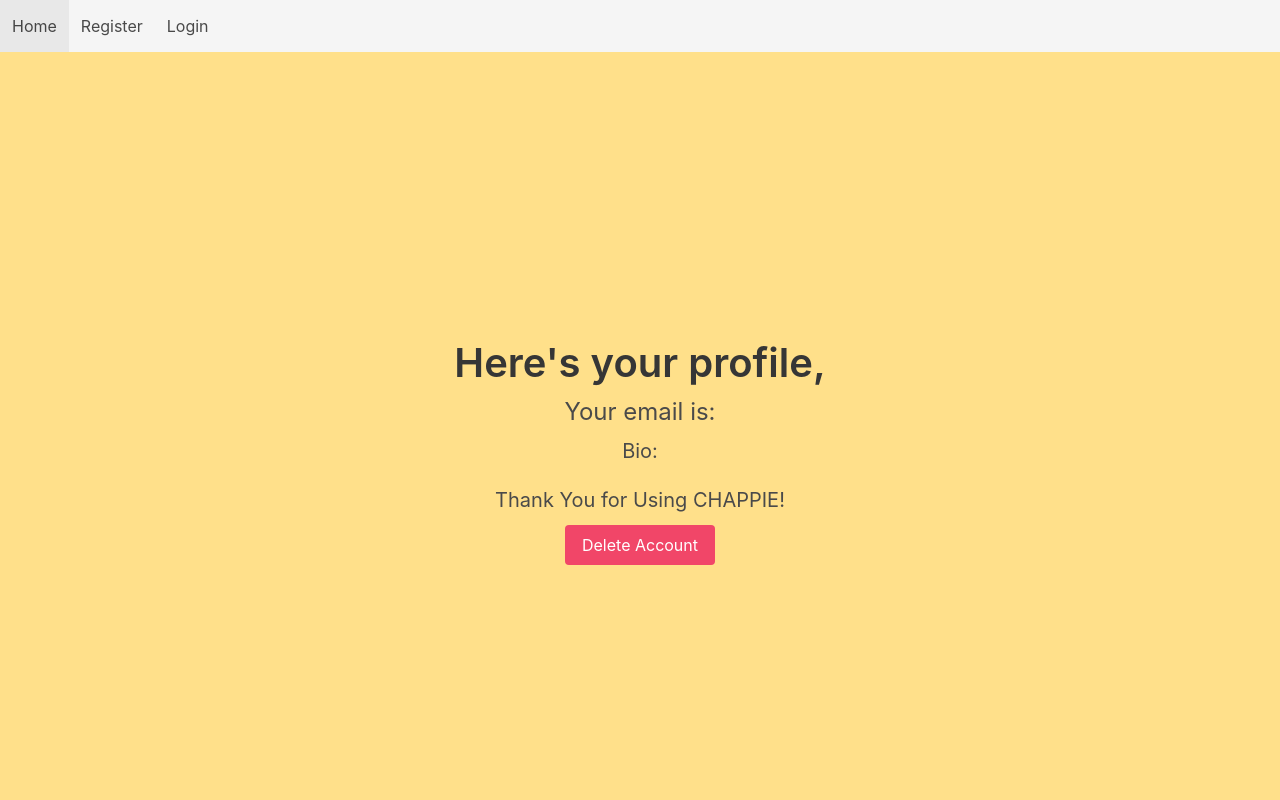
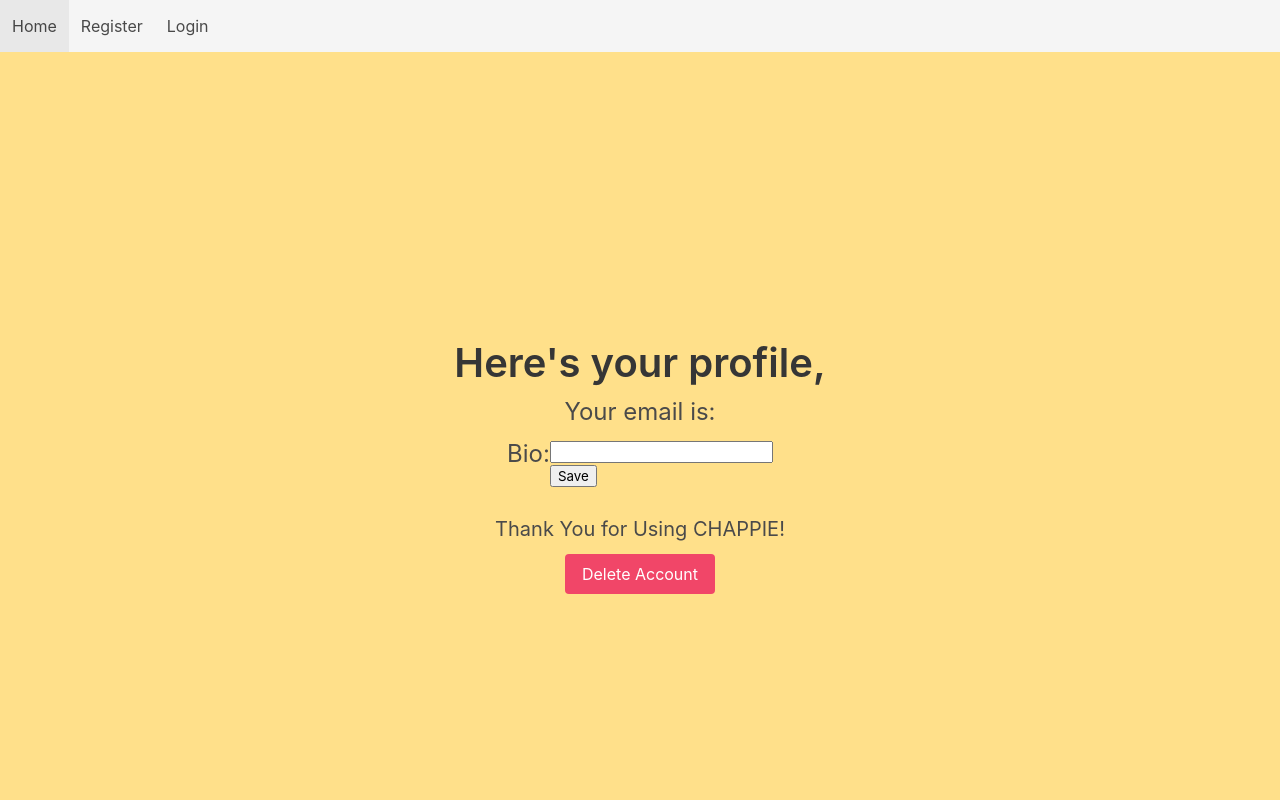
Before and after one commit to gtellez07/Project-3-Client, a React (Create React App) app: page /profile in a window 1280 px wide. Shown: the top 800 px of the page. Built offline with nearby package versions, Linux system fonts and the light colour scheme; no server answers.

Commit message:
tried completing the bio update

```diff
--- a/src/App.js
+++ b/src/App.js
@@ -21,6 +21,7 @@ import Footer from './components/Footer'
 function App() {
   // the currently logged in user will be stored up here in state
   const [currentUser, setCurrentUser] = useState(null)
+  const [bio, setBio] = useState('')
   // useEffect -- if the user navigates away form the page, we will log them back in
   useEffect(() => {
     // check to see if token is in storage
@@ -80,7 +81,7 @@ function App() {
 
           <Route
             path="/profile"
-            element={<Profile handleLogout={handleLogout} currentUser={currentUser} setCurrentUser={setCurrentUser} />}
+            element={<Profile handleLogout={handleLogout} currentUser={currentUser} setCurrentUser={setCurrentUser} bio={bio} setBio={setBio} />}
           />
           <Route path="/chat-form" element={<ChatForm currentUser={currentUser} />} />
           <Route
--- a/src/components/pages/Profile.jsx
+++ b/src/components/pages/Profile.jsx
@@ -7,8 +7,56 @@ import axios from 'axios'
 export default function Profile({ currentUser, handleLogout }) {
 	// state for the secret message (aka user privilaged data)
 	const [msg, setMsg] = useState('')
+	const [bio, setBio] = useState('')
+	const [isEditing, setIsEditing] = useState(false)
+	const [tempBio, setTempBio] = useState('')
 
 	const navigate = useNavigate()
+
+	const handleChange = (e) => {
+		setTempBio(e.target.value)
+	}
+
+	// function for updating the bio
+	const handleSaveClick = async (e) => {
+		e.preventDefault()
+		try {
+			// get the token from local storage
+			const token = localStorage.getItem('jwt')
+			// make the auth headers
+			const options = {
+				headers: {
+					'Authorization': token
+				}
+			}
+			// hit the auth locked endpoint
+			const response = await axios.put(`${process.env.REACT_APP_SERVER_URL}users/${currentUser.id}`, { bio: tempBio }, options)
+			console.log(response)
+			setBio(tempBio)
+			setTempBio('')
+			setIsEditing(true)
+		} catch (err) {
+			console.warn(err)
+		}
+	}
+
+	// cancel button for editing bio
+	const handleCancelClick = (e) => {
+		e.preventDefault()
+		setIsEditing(false)
+		setTempBio(tempBio)
+	}
+
+	// // save button for editing bio
+	// const handleSaveClick = (e) => {
+	// 	try {
+	// 		setIsEditing(false)
+	// 	} catch (err) {
+	// 		console.warn(err)
+	// 	}
+	// }
+
+
 
 	// useEffect for getting the user data and checking auth
 	useEffect(() => {
@@ -78,7 +126,16 @@ export default function Profile({ currentUser, handleLogout }) {
 		}
 	}
 
-
+			let edit =	(<div>
+							<input
+								value={tempBio}
+								onChange={handleChange}
+								type="text"
+								/>
+								<br />
+								<button onClick={handleSaveClick}>Save</button><br />
+								{/* <button onClick={() => setIsEditing(false)}>Cancel</button> */}
+						</div>)
 	return (
 		<section className="hero is-large">
 			<section className="hero-body is-medium has-background-warning">
@@ -90,7 +147,8 @@ export default function Profile({ currentUser, handleLogout }) {
 						<p className='subtitle is-4'>Your email is: {currentUser?.email}</p>
 					</div>
 					<div className='field is-grouped is-grouped-centered'>
-						<p className='subtitle is-5'>Bio: {currentUser?.bio}</p>
+						<p className='subtitle is-4'>Bio: {bio}</p>
+					<br />{isEditing ? edit : <button onClick={setIsEditing(true)}>Edit Bio</button>}
 					</div>
 					<div className='field is-grouped is-grouped-centered'>
 						<h3 className='subtitle is-5'>{msg}</h3>
```
